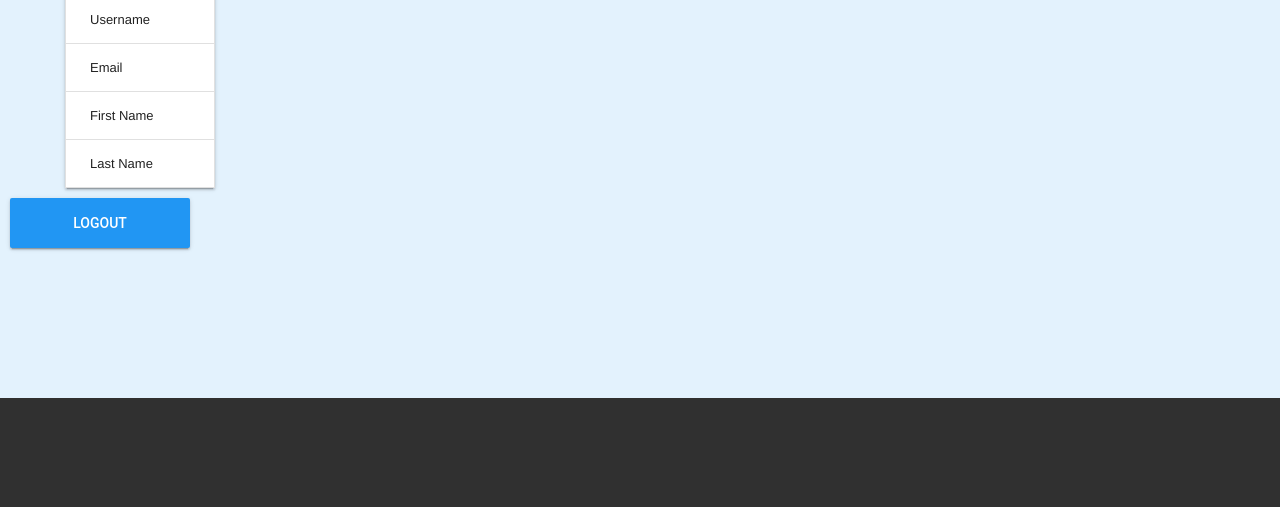
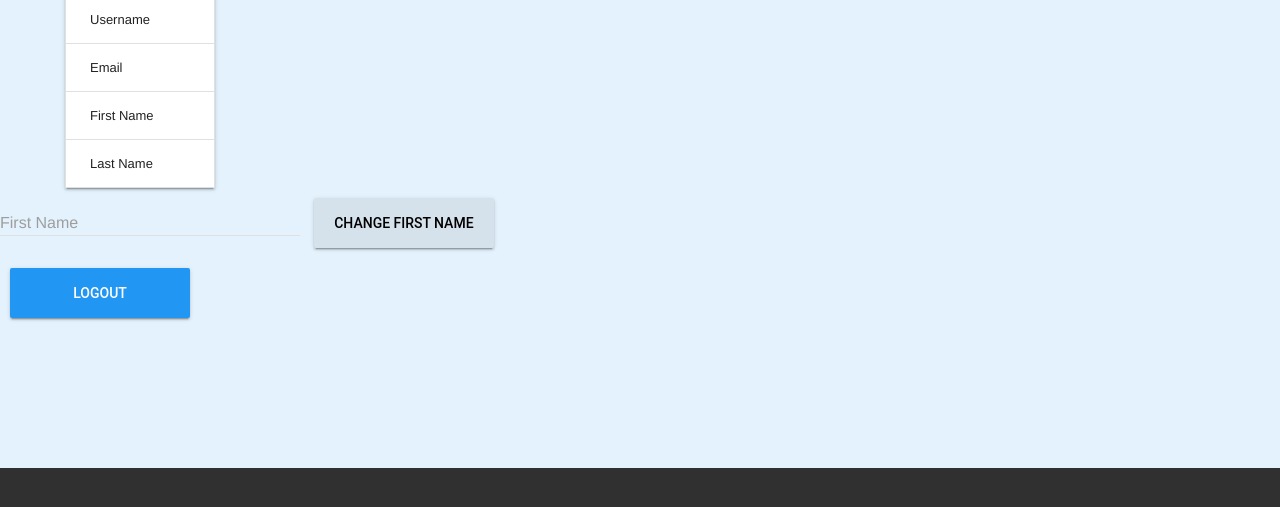
Before and after one commit to awelleck/user-profile, a Flask app: template templates/profile.html in a window 1280 px wide. Shown: the part 203-710 px from the top of the page. Run offline with Flask 2, Linux system fonts and the light colour scheme; the template is opened without the code that fills it: values that come from a table or form of the project are taken from there, others are empty; some libraries are stand-ins or nearby versions.

Commit message:
Added input and button for changing first name in profile

```diff
--- a/app.py
+++ b/app.py
@@ -10,7 +10,7 @@ from flask_sqlalchemy import SQLAlchemy
 from sqlalchemy import exc
 from flask_socketio import SocketIO, Namespace, send, emit, disconnect
 from models import User, Chat
-from validate import LoginForm, RegistrationForm
+from validate import LoginForm, RegistrationForm, ProfileForm
 from chat import MyNamespace
 from utils import db
 
@@ -130,29 +130,36 @@ def register():
 @app.route('/profile/<username>', methods=['GET', 'POST'])
 @login_required
 def profile(username):
-    form = RegistrationForm(request.form)
+    form = ProfileForm(request.form)
     print('Printing session[\'username\']: %s' % session['username'])
+
     if username != session['username']:
         return redirect(url_for('index'))
 
-    if request.method == 'GET':
+    if request.method == 'POST':
         load_profile = User.query.filter_by(username=session['username']
                                             ).first()
         user = load_profile.username
         email = load_profile.email
         first_name = load_profile.first_name
         last_name = load_profile.last_name
-        return render_template('profile.html', username=username, user=user,
+        change_first_name = request.form['change_first_name']
+        print(change_first_name)
+        return render_template('profile.html',
+                               form=form, username=username, user=user,
                                email=email, first_name=first_name,
-                               last_name=last_name)
-    if request.method == 'POST' and form.validate():
-        change_first_name = request.form['first_name']
-        load_profile.first_name = change_first_name
-        User.update()
+                               last_name=last_name), status.HTTP_201_CREATED
 
-        return redirect(url_for('logout'))
+    load_profile = User.query.filter_by(username=session['username']
+                                        ).first()
+    user = load_profile.username
+    email = load_profile.email
+    first_name = load_profile.first_name
+    last_name = load_profile.last_name
 
-    return render_template('profile.html', username=username)
+    return render_template('profile.html', form=form, username=username,
+                           user=user, email=email, first_name=first_name,
+                           last_name=last_name)
 
 
 # logout route for button
--- a/templates/chat.html
+++ b/templates/chat.html
@@ -24,7 +24,7 @@
         <form id="emit" method="POST" action="#" class="pad">
           <div class="mdl-textfield mdl-js-textfield">
             <input class="mdl-textfield__input" type="text" id="emit_data">
-            <label class="mdl-textfield__label" for="sample1">send</label>
+            <label class="mdl-textfield__label" for="emit_data">send</label>
           </div>
           <button class="mdl-button mdl-js-button mdl-button--raised mdl-button--colored send" type="submit" id="submit">
             Send
--- a/templates/profile.html
+++ b/templates/profile.html
@@ -37,6 +37,16 @@
       </tbody>
     </table>
 
+  <form method="POST" action="#">
+    <div class="mdl-textfield mdl-js-textfield">
+      {{ form.change_first_name(class="mdl-textfield__input", type="text", id="change_first_name") }}
+      <label class="mdl-textfield__label" for="change_first_name">First Name</label>
+    </div>
+    <button class="mdl-button mdl-js-button mdl-button--raised mdl-js-ripple-effect" type="submit">
+      change first name
+    </button>
+  </form>
+
     <a href="{{ url_for('logout') }}"><button class="mdl-button mdl-js-button mdl-button--raised mdl-button--colored pad pad-top">
       Logout
     </button></a>
--- a/validate.py
+++ b/validate.py
@@ -25,3 +25,9 @@ class RegistrationForm(Form):
     last_name = StringField('Last Name', [validators.Length(min=2, max=35,
                             message='Last name must be between 2 and 35 ' +
                             'characters long!')])
+
+
+class ProfileForm(Form):
+    change_first_name = StringField('First Name', [validators.Length(min=2,
+                                    max=35, message='First name must be ' +
+                                    'between 2 and 35 characters long!')])
```
